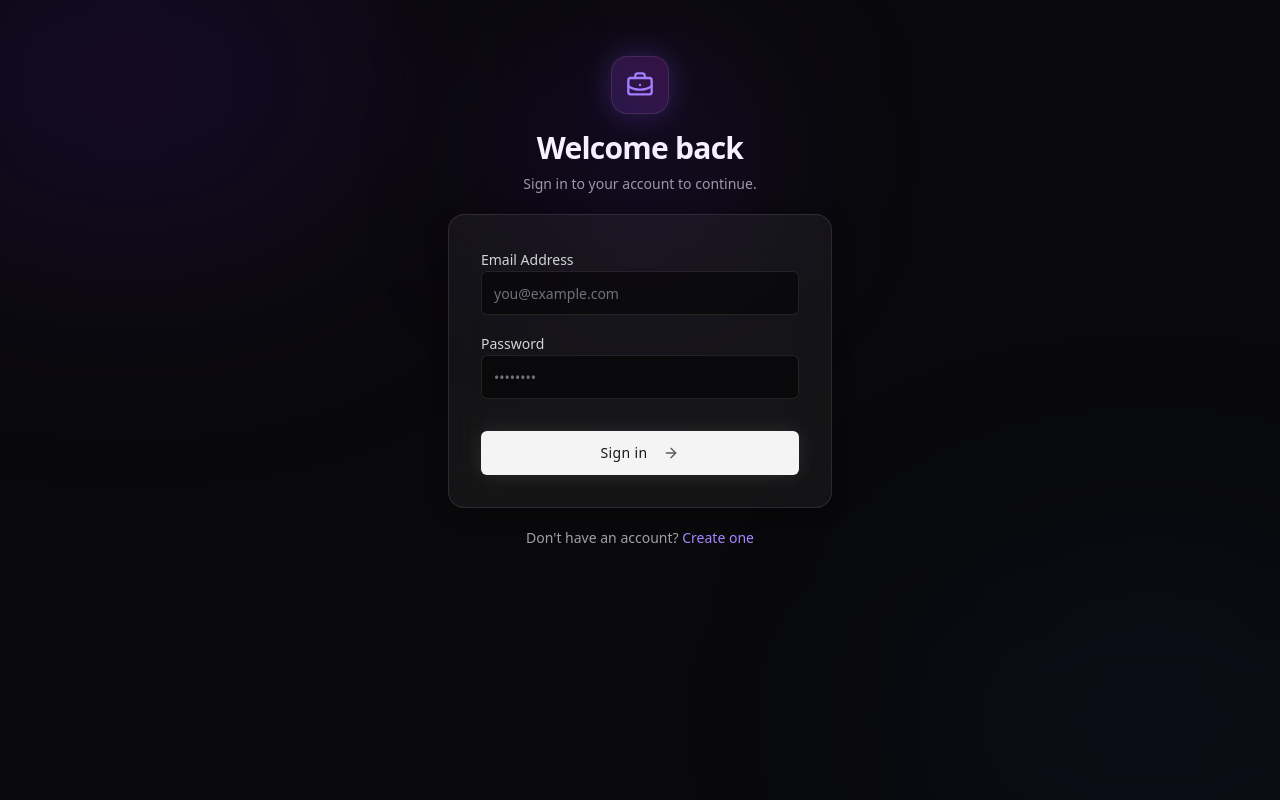
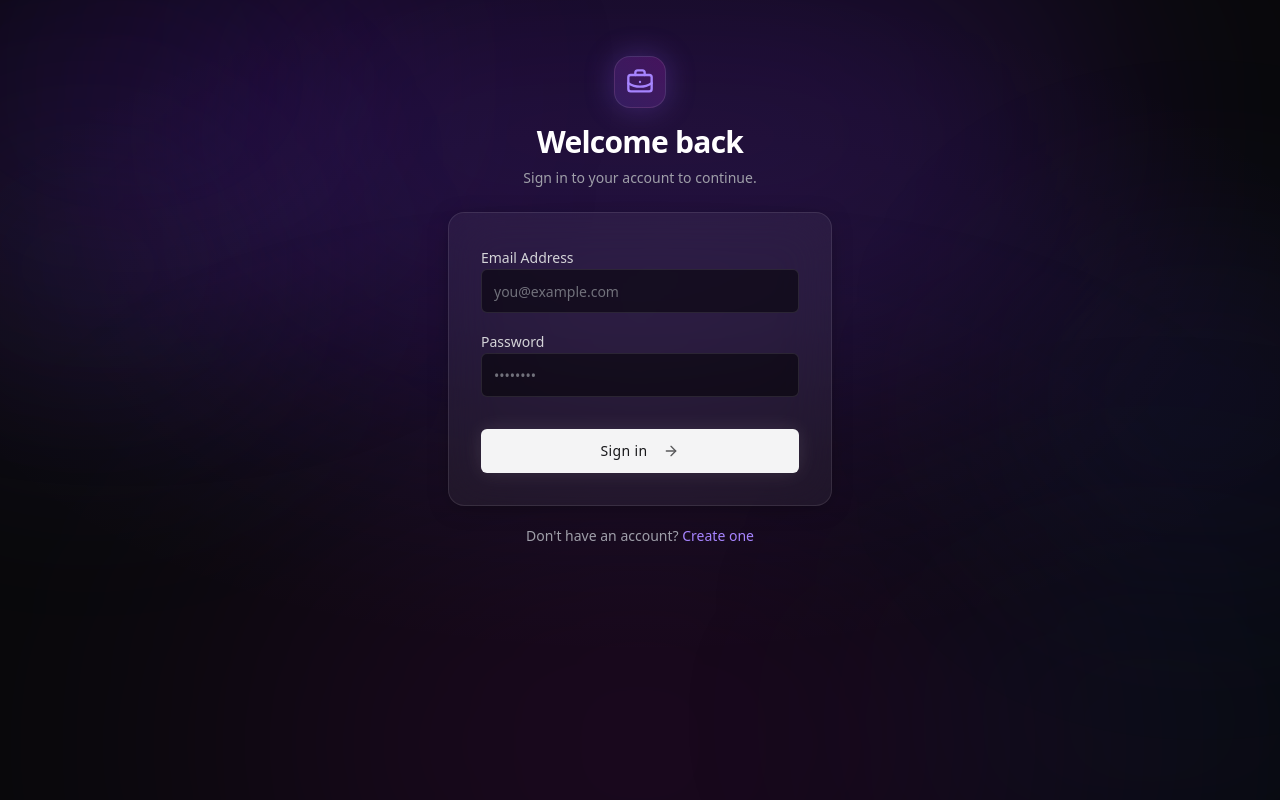
Before and after one commit to harisbinnawaz/job-tracker, a Next.js app: page /login in a window 1280 px wide. Built offline with nearby package versions, Linux system fonts and the light colour scheme.

Commit message:
Fixing Centering of Text and Icon on Auth Pages

```diff
--- a/app/(auth)/layout.tsx
+++ b/app/(auth)/layout.tsx
@@ -4,8 +4,21 @@ export default function AuthLayout({
   children: React.ReactNode;
 }) {
   return (
-    <div className="flex min-h-screen w-full flex-col items-center overflow-x-hidden px-4 pt-10 pb-6 sm:pt-14">
-      {children}
+    <div className="relative flex min-h-screen w-full flex-col items-center overflow-x-hidden">
+      <div
+        aria-hidden
+        className="pointer-events-none fixed inset-0 z-0 overflow-hidden"
+      >
+        <div className="absolute left-1/2 top-[-12%] h-[min(560px,58vh)] w-[min(900px,110vw)] -translate-x-1/2 rounded-full bg-violet-600/18 blur-[130px]" />
+        <div className="absolute bottom-[-18%] left-1/2 h-[min(480px,50vh)] w-[min(800px,100vw)] -translate-x-1/2 rounded-full bg-fuchsia-600/12 blur-[150px]" />
+        <div className="absolute left-[-8%] top-1/3 h-[min(320px,38vh)] w-[min(380px,45vw)] -translate-y-1/2 rounded-full bg-violet-500/10 blur-[110px]" />
+        <div className="absolute right-[-8%] top-1/2 h-[min(300px,36vh)] w-[min(360px,42vw)] -translate-y-1/2 rounded-full bg-indigo-600/10 blur-[110px]" />
+        <div className="absolute inset-0 bg-[radial-gradient(ellipse_80%_60%_at_50%_40%,rgba(139,92,246,0.08),transparent_70%)]" />
+      </div>
+
+      <div className="relative z-10 flex w-full flex-col items-center px-4 pb-8 pt-10 sm:pt-14">
+        {children}
+      </div>
     </div>
   );
 }
--- a/app/(auth)/login/page.tsx
+++ b/app/(auth)/login/page.tsx
@@ -15,25 +15,22 @@ export default async function LoginPage({ searchParams }: LoginPageProps) {
   const { error, message } = await searchParams;
 
   return (
-    <div className="relative mx-auto flex w-full max-w-sm flex-col items-center">
-      <div
-        aria-hidden
-        className="pointer-events-none absolute left-1/2 top-0 h-48 w-48 -translate-x-1/2 rounded-full bg-violet-600/20 blur-[100px]"
-      />
-
-      <div className="mb-5 w-full text-center">
-        <div className="mb-4 inline-flex items-center justify-center rounded-2xl border border-white/10 bg-gradient-to-tr from-violet-500/20 to-fuchsia-500/20 p-3.5 shadow-[0_0_30px_rgba(139,92,246,0.3)]">
-          <BriefcaseBusiness className="h-7 w-7 text-violet-400" />
+    <div className="mx-auto flex w-full max-w-sm flex-col items-stretch">
+      <header className="mb-6 flex w-full flex-col items-center text-center">
+        <div className="mb-4 flex w-full justify-center">
+          <div className="flex size-[3.25rem] shrink-0 items-center justify-center rounded-2xl border border-white/10 bg-gradient-to-tr from-violet-500/20 to-fuchsia-500/20 shadow-[0_0_30px_rgba(139,92,246,0.3)]">
+            <BriefcaseBusiness className="h-7 w-7 text-violet-400" />
+          </div>
         </div>
-        <h1 className="mb-2 text-3xl font-bold tracking-tight text-white">
+        <h1 className="mb-2 w-full text-3xl font-bold tracking-tight text-white">
           Welcome back
         </h1>
-        <p className="text-sm text-zinc-400">
+        <p className="w-full text-sm text-zinc-400">
           Sign in to your account to continue.
         </p>
-      </div>
+      </header>
 
-      <div className="glass-panel relative z-10 w-full rounded-2xl p-6 sm:p-8">
+      <div className="glass-panel w-full rounded-2xl p-6 sm:p-8">
         {message && (
           <div className="mb-6 rounded-lg border border-green-500/50 bg-green-500/10 px-4 py-3 text-sm text-green-200 backdrop-blur-md">
             {decodeURIComponent(message)}
--- a/app/(auth)/signup/page.tsx
+++ b/app/(auth)/signup/page.tsx
@@ -18,25 +18,22 @@ function SignupFormFallback() {
 
 export default function SignupPage() {
   return (
-    <div className="relative mx-auto flex w-full max-w-sm flex-col items-center">
-      <div
-        aria-hidden
-        className="pointer-events-none absolute left-1/2 top-0 h-48 w-48 -translate-x-1/2 rounded-full bg-fuchsia-600/20 blur-[100px]"
-      />
-
-      <div className="mb-5 w-full text-center">
-        <div className="mb-4 inline-flex items-center justify-center rounded-2xl border border-white/10 bg-gradient-to-tr from-fuchsia-500/20 to-violet-500/20 p-3.5 shadow-[0_0_30px_rgba(217,70,239,0.3)]">
-          <BriefcaseBusiness className="h-7 w-7 text-fuchsia-400" />
+    <div className="mx-auto flex w-full max-w-sm flex-col items-stretch">
+      <header className="mb-6 flex w-full flex-col items-center text-center">
+        <div className="mb-4 flex w-full justify-center">
+          <div className="flex size-[3.25rem] shrink-0 items-center justify-center rounded-2xl border border-white/10 bg-gradient-to-tr from-fuchsia-500/20 to-violet-500/20 shadow-[0_0_30px_rgba(217,70,239,0.3)]">
+            <BriefcaseBusiness className="h-7 w-7 text-fuchsia-400" />
+          </div>
         </div>
-        <h1 className="mb-2 text-3xl font-bold tracking-tight text-white">
+        <h1 className="mb-2 w-full text-3xl font-bold tracking-tight text-white">
           Create an account
         </h1>
-        <p className="text-sm text-zinc-400">
+        <p className="w-full text-sm text-zinc-400">
           Start tracking your applications.
         </p>
-      </div>
+      </header>
 
-      <div className="glass-panel relative z-10 w-full rounded-2xl p-6 sm:p-8">
+      <div className="glass-panel w-full rounded-2xl p-6 sm:p-8">
         <Suspense fallback={<SignupFormFallback />}>
           <SignupForm />
         </Suspense>
```
